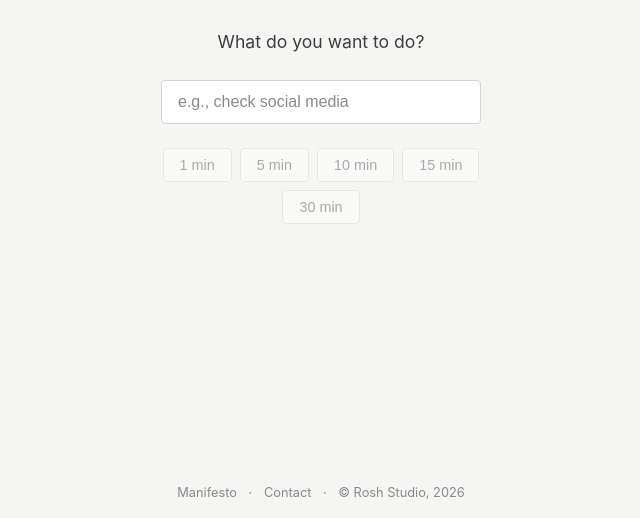
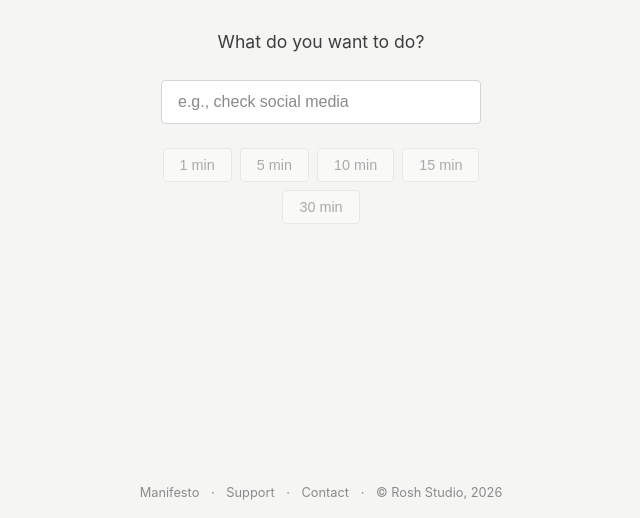
Before and after one commit to rdubar/drift, a plain HTML site: page index.html in a window 1280 px wide. Shown: the part 282-800 px from the top of the page, without its empty margins (319-959 px from the left). Drawn offline with Linux system fonts and the light colour scheme.

Commit message:
Add Ko-fi support link to footer
🤖 Generated with [Claude Code](https://claude.com/claude-code)

Co-Authored-By: Claude Opus 4.5 <noreply@anthropic.com>

```diff
--- a/index.html
+++ b/index.html
@@ -51,6 +51,8 @@
   <footer>
     <a href="/manifesto">Manifesto</a>
     <span class="sep">&middot;</span>
+    <a href="https://ko-fi.com/rosh_studio">Support</a>
+    <span class="sep">&middot;</span>
     <a href="mailto:drift@rosh.cloud">Contact</a>
     <span class="sep">&middot;</span>
     <span>&copy; Rosh Studio, 2026</span>
```
Also changed, not shown: manifesto/index.html (+2 -0 lines).
